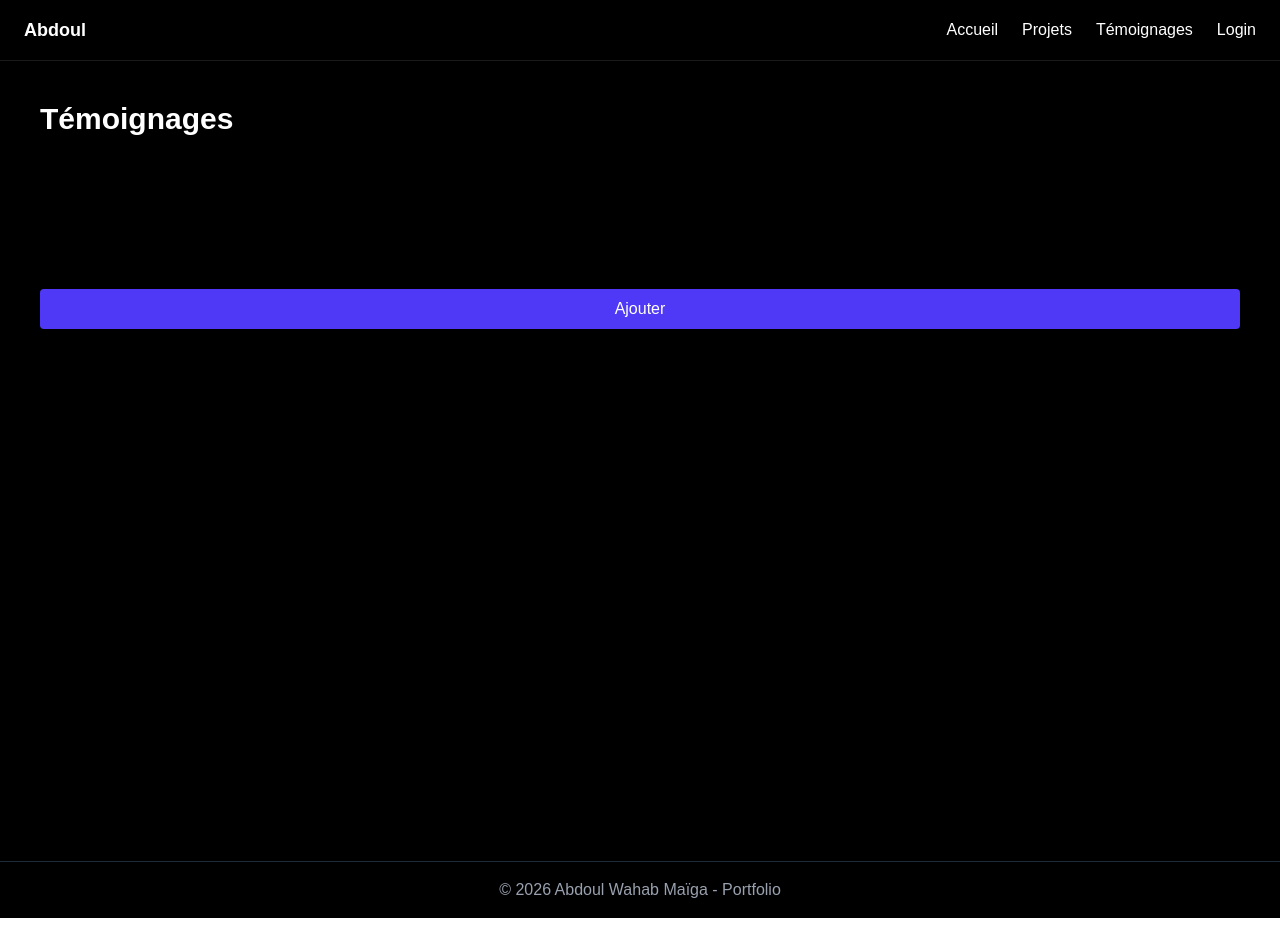
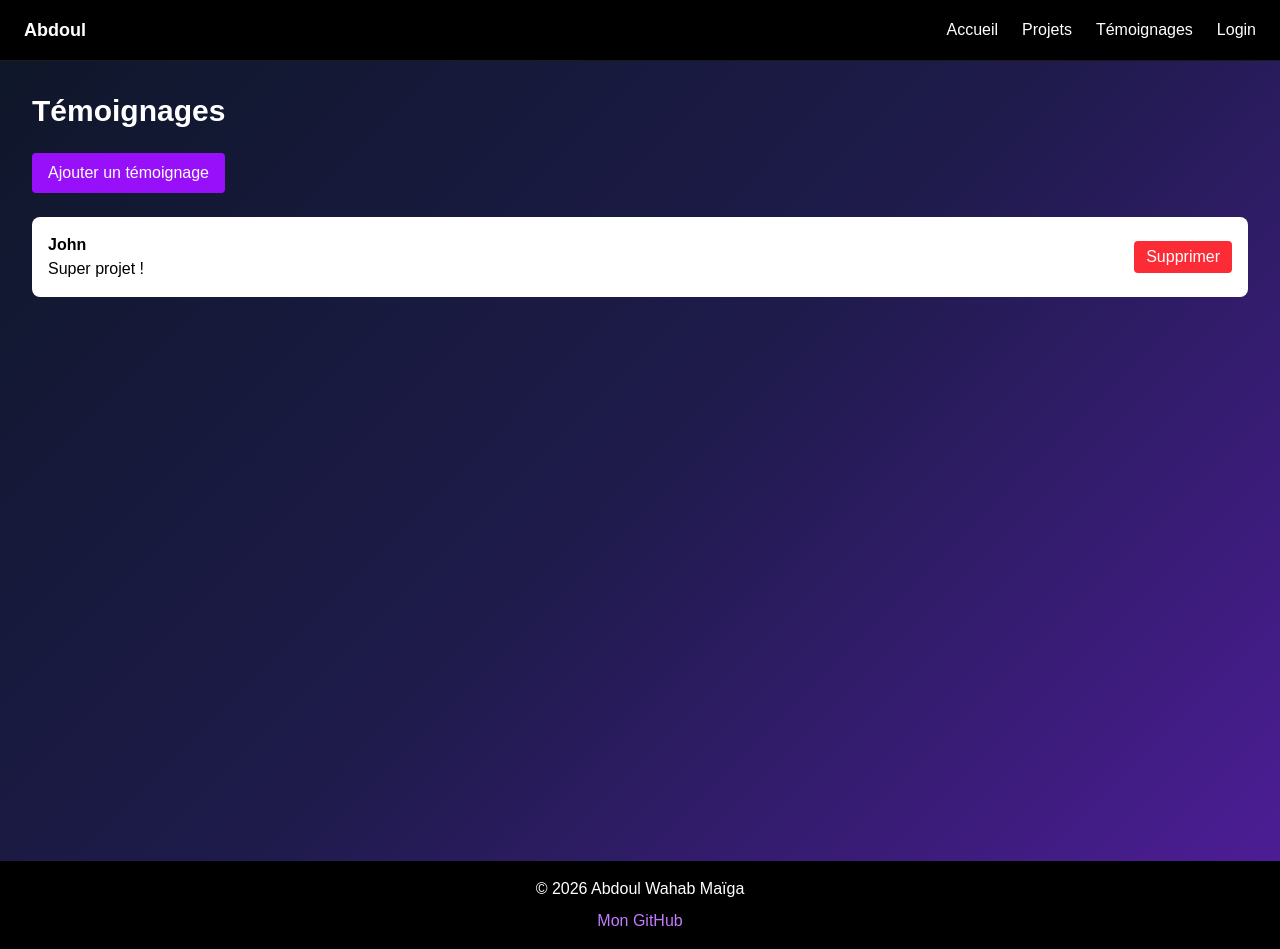
Before and after one commit to Abdoul-667/portfolio-abdoul, a Next.js app: page /testimonials in a window 1280 px wide. Before the commit the page ends 918 px from the top, so only its background shows below. Built offline with nearby package versions, Linux system fonts and the light colour scheme.

Commit message:
Add GitHub link in footer and final project adjustments

```diff
--- a/app/api/testimonials/route.ts
+++ b/app/api/testimonials/route.ts
@@ -1,4 +1,6 @@
-let testimonials: any[] = [];
+let testimonials = [
+  { id: 1, name: "John", message: "Super projet !" },
+];
 
 export async function GET() {
   return Response.json(testimonials);
@@ -6,34 +8,19 @@ export async function GET() {
 
 export async function POST(req: Request) {
   const body = await req.json();
-  const { name, message } = body;
-
   const newTestimonial = {
     id: Date.now(),
-    name,
-    message,
+    ...body,
   };
-
   testimonials.push(newTestimonial);
-
-  return Response.json({ message: "Ajouté" });
-}
-
-export async function PUT(req: Request) {
-  const body = await req.json();
-  const { id, message } = body;
-
-  testimonials = testimonials.map(t =>
-    t.id === id ? { ...t, message } : t
-  );
-
-  return Response.json({ message: "Modifié" });
+  return Response.json(newTestimonial);
 }
 
 export async function DELETE(req: Request) {
-  const { id } = await req.json();
+  const { searchParams } = new URL(req.url);
+  const id = Number(searchParams.get("id"));
 
   testimonials = testimonials.filter(t => t.id !== id);
 
-  return Response.json({ message: "Supprimé" });
+  return Response.json({ success: true });
 }
--- a/app/components/Footer.tsx
+++ b/app/components/Footer.tsx
@@ -1,7 +1,15 @@
 export default function Footer() {
   return (
-    <footer className="w-full text-center py-4 bg-black text-gray-400 border-t border-gray-800">
-      © 2026 Abdoul Wahab Maïga - Portfolio
+    <footer className="bg-black text-white text-center py-4">
+      <p className="mb-2">© 2026 Abdoul Wahab Maïga</p>
+
+      <a
+        href="https://github.com/Abdoul-667"
+        target="_blank"
+        className="text-purple-400 hover:underline"
+      >
+        Mon GitHub
+      </a>
     </footer>
   );
 }
--- a/app/globals.css
+++ b/app/globals.css
@@ -32,3 +32,13 @@ body {
   background: linear-gradient(135deg, #0f172a, #1e1b4b, #4c1d95);
   color: white;
 }
+/* Background principal du site */
+.main-bg {
+  background: linear-gradient(
+    135deg,
+    #0f172a 0%,   /* bleu très sombre */
+    #1e1b4b 50%,  /* bleu nuit */
+    #4c1d95 100%  /* violet foncé */
+  );
+  min-height: 100vh;
+}
--- a/app/projects/page.tsx
+++ b/app/projects/page.tsx
@@ -1,46 +1,40 @@
 "use client";
 
-import { useEffect, useState } from "react";
 import Link from "next/link";
-import BackButton from "../components/BackButton";
-import { useRouter } from "next/navigation";
-import { isAuthenticated } from "../utils/auth";
-
-type Project = {
-  id: number;
-  title: string;
-  description: string;
-};
 
 export default function ProjectsPage() {
-  const [projects, setProjects] = useState<Project[]>([]);
-  const router = useRouter();
-
-  useEffect(() => {
-    if (!isAuthenticated()) {
-      router.push("/login");
-      return;
-    }
-
-    fetch("/api/projects")
-      .then((res) => res.json())
-      .then((data) => setProjects(data));
-  }, []);
+  const projects = [
+    {
+      title: "Technology Catalog Website",
+      description: "Site web dynamique avec Node.js et SQL",
+    },
+    {
+      title: "Anime Streaming Website",
+      description: "Catalogue d’anime interactif",
+    },
+    {
+      title: "Gestionnaire de bibliothèque",
+      description: "Application C# console",
+    },
+  ];
 
   return (
-    <div className="p-6">
-      <BackButton />
+    <div className="main-bg p-8 text-white">
+      <Link href="/" className="inline-block mb-6 px-4 py-2 bg-white text-black rounded">
+        ← Retour
+      </Link>
 
       <h1 className="text-3xl font-bold mb-6">Mes projets</h1>
 
       <div className="grid md:grid-cols-2 gap-6">
-        {projects.map((project) => (
-          <Link key={project.id} href={`/projects/${project.id}`}>
-            <div className="border border-gray-700 p-4 rounded-lg hover:bg-gray-800 cursor-pointer transition">
-              <h2 className="text-xl font-semibold">{project.title}</h2>
-              <p className="text-gray-400">{project.description}</p>
-            </div>
-          </Link>
+        {projects.map((p, i) => (
+          <div
+            key={i}
+            className="bg-white text-black p-6 rounded-lg shadow hover:scale-105 transition"
+          >
+            <h2 className="text-xl font-bold">{p.title}</h2>
+            <p>{p.description}</p>
+          </div>
         ))}
       </div>
     </div>
--- a/app/testimonials/add/page.tsx
+++ b/app/testimonials/add/page.tsx
@@ -2,14 +2,13 @@
 
 import { useState } from "react";
 import { useRouter } from "next/navigation";
-import BackButton from "../../components/BackButton";
 
 export default function AddTestimonial() {
   const [name, setName] = useState("");
   const [message, setMessage] = useState("");
   const router = useRouter();
 
-  const handleSubmit = async (e: React.FormEvent) => {
+  const handleSubmit = async (e: any) => {
     e.preventDefault();
 
     await fetch("/api/testimonials", {
@@ -21,30 +20,30 @@ export default function AddTestimonial() {
   };
 
   return (
-    <div className="p-6 max-w-md mx-auto">
-      <BackButton />
-
-      <h1 className="text-2xl mb-4">Ajouter un témoignage</h1>
+    <div className="main-bg flex items-center justify-center">
+      <div className="bg-white text-black p-8 rounded-xl w-[450px] shadow-lg">
+        <h1 className="text-2xl font-bold mb-4 text-center">
+          Ajouter un témoignage
+        </h1>
 
         <form onSubmit={handleSubmit} className="flex flex-col gap-4">
           <input
             placeholder="Nom"
-          className="p-2 border border-gray-600 bg-black"
-          value={name}
+            className="p-2 border rounded"
             onChange={(e) => setName(e.target.value)}
           />
 
           <textarea
             placeholder="Message"
-          className="p-2 border border-gray-600 bg-black"
-          value={message}
+            className="p-2 border rounded"
             onChange={(e) => setMessage(e.target.value)}
           />
 
-        <button className="bg-white text-black py-2">
-          Envoyer
+          <button className="bg-black text-white py-2 rounded hover:bg-gray-800">
+            Ajouter
           </button>
         </form>
       </div>
+    </div>
   );
 }
--- a/app/testimonials/page.tsx
+++ b/app/testimonials/page.tsx
@@ -1,75 +1,42 @@
 "use client";
 
 import { useEffect, useState } from "react";
+import Link from "next/link";
 
 export default function TestimonialsPage() {
   const [testimonials, setTestimonials] = useState<any[]>([]);
-  const [name, setName] = useState("");
-  const [message, setMessage] = useState("");
-
-  const loadTestimonials = async () => {
-    const res = await fetch("/api/testimonials");
-    const data = await res.json();
-    setTestimonials(data);
-  };
 
   useEffect(() => {
-    loadTestimonials();
+    fetch("/api/testimonials")
+      .then(res => res.json())
+      .then(data => setTestimonials(data));
   }, []);
 
-  const handleSubmit = async (e: any) => {
-    e.preventDefault();
-
-    await fetch("/api/testimonials", {
-      method: "POST",
-      body: JSON.stringify({ name, message }),
+  const handleDelete = async (id: number) => {
+    await fetch(`/api/testimonials?id=${id}`, {
+      method: "DELETE",
     });
 
-    setName("");
-    setMessage("");
-    loadTestimonials();
-  };
-
-  const handleDelete = async (id: number) => {
-    await fetch("/api/testimonials", {
-      method: "DELETE",
-      body: JSON.stringify({ id }),
-    });
-
-    loadTestimonials();
+    setTestimonials(testimonials.filter(t => t.id !== id));
   };
 
   return (
-    <div className="min-h-screen p-10">
-
+    <div className="main-bg p-8 text-white">
       <h1 className="text-3xl font-bold mb-6">Témoignages</h1>
 
-      {/* FORM */}
-      <form onSubmit={handleSubmit} className="flex flex-col gap-4 mb-8">
-        <input
-          placeholder="Nom"
-          className="p-3 text-black rounded"
-          value={name}
-          onChange={(e) => setName(e.target.value)}
-        />
+      <Link
+        href="/testimonials/add"
+        className="inline-block mb-6 px-4 py-2 bg-purple-600 rounded hover:bg-purple-700"
+      >
+        Ajouter un témoignage
+      </Link>
 
-        <input
-          placeholder="Message"
-          className="p-3 text-black rounded"
-          value={message}
-          onChange={(e) => setMessage(e.target.value)}
-        />
-
-        <button className="bg-indigo-600 px-4 py-2 rounded">
-          Ajouter
-        </button>
-      </form>
-
-      {/* LISTE */}
-      <div className="flex flex-col gap-4">
+      <div className="space-y-4">
         {testimonials.map((t) => (
-          <div key={t.id} className="bg-white text-black p-4 rounded flex justify-between items-center">
-
+          <div
+            key={t.id}
+            className="bg-white text-black p-4 rounded-lg flex justify-between items-center"
+          >
             <div>
               <p className="font-bold">{t.name}</p>
               <p>{t.message}</p>
@@ -77,15 +44,13 @@ export default function TestimonialsPage() {
 
             <button
               onClick={() => handleDelete(t.id)}
-              className="text-red-500 font-bold"
+              className="bg-red-500 text-white px-3 py-1 rounded hover:bg-red-600"
             >
               Supprimer
             </button>
-
           </div>
         ))}
       </div>
-
     </div>
   );
 }
```
Lines whose indentation alone changed are shown as unchanged.
